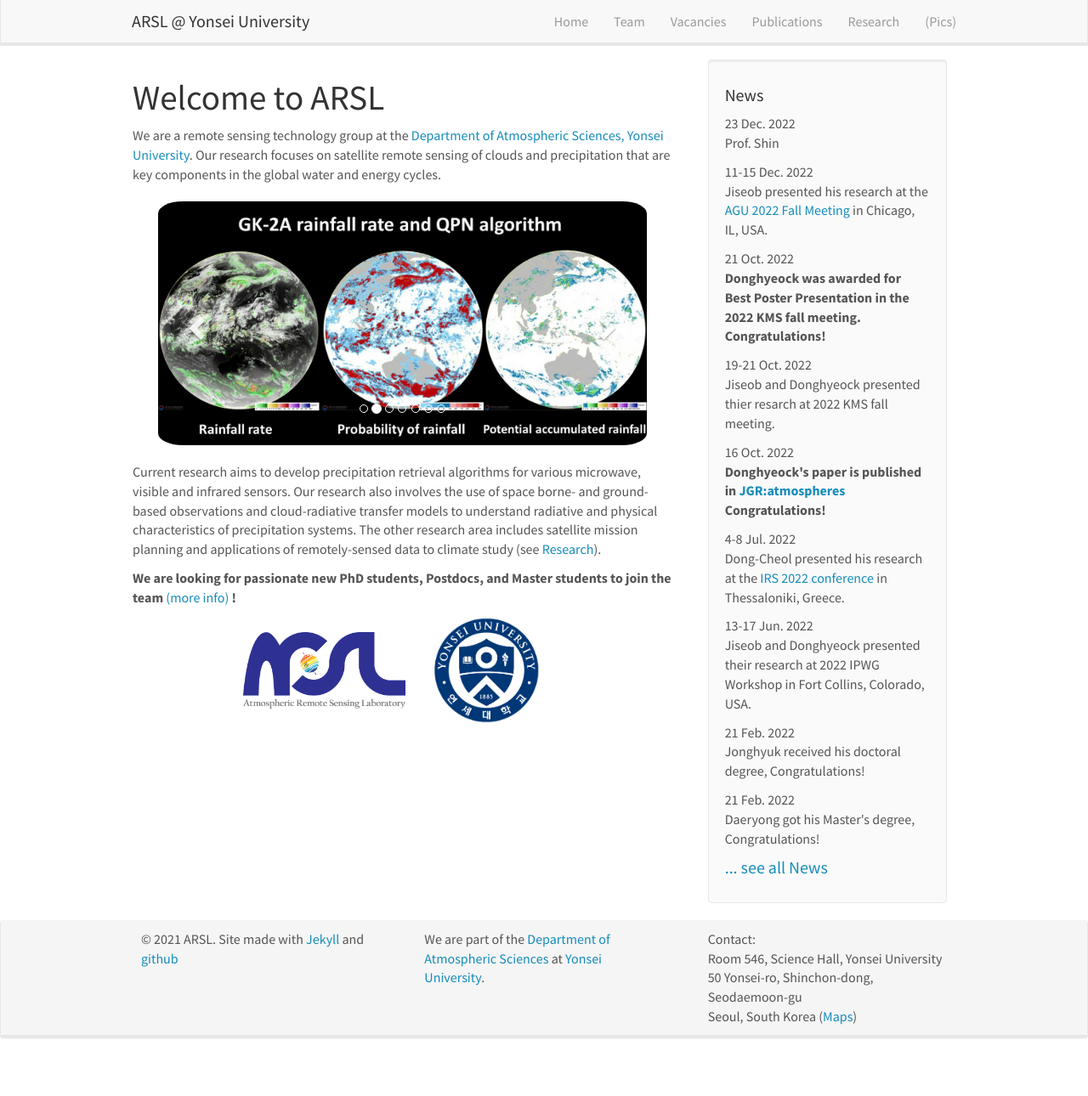
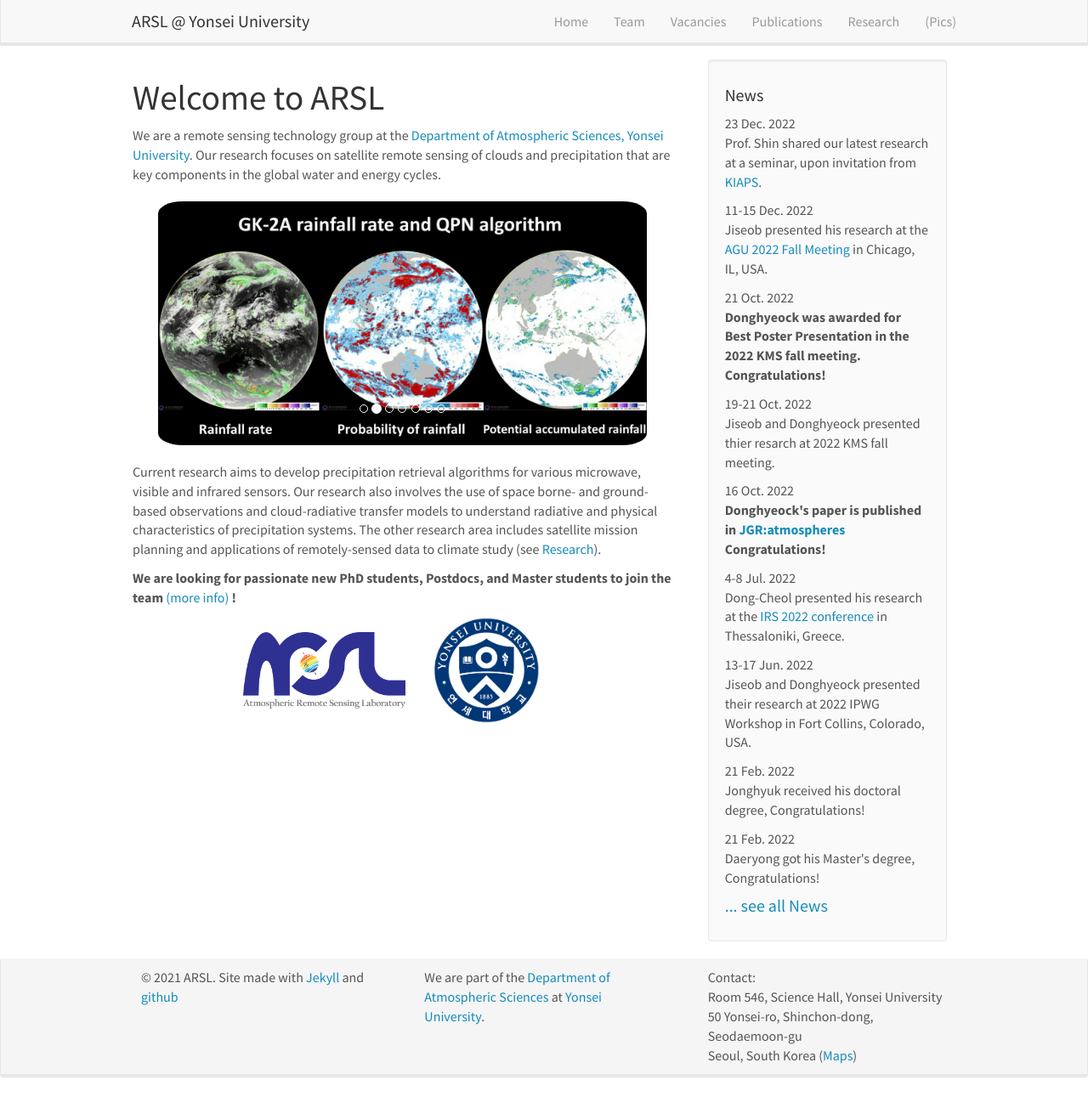
Before and after one commit to roo2003/roo2003.github.io, a Jekyll site: the page built from _pages/home.md, in a window 1280 px wide and 1290 px high. Shown: the whole window at 85% size. Built offline with Jekyll 4.4.1, drawn with Linux system fonts in a browser that asks for light colours; nearby versions of some CDN libraries.

Commit message:
Update news.yml

```diff
--- a/_data/news.yml
+++ b/_data/news.yml
@@ -1,5 +1,5 @@
 - date: 23 Dec. 2022
-  headline: "Prof. Shin "
+  headline: "Prof. Shin shared our latest research at a seminar, upon invitation from <a href='https://www.kiaps.org/en/main.do/'>KIAPS</a>."
 
 - date: 11-15 Dec. 2022
   headline: "Jiseob presented his research at the <a href='https://www.agu.org/fall-meeting-2022/'>AGU 2022 Fall Meeting</a> in Chicago, IL, USA."
```
